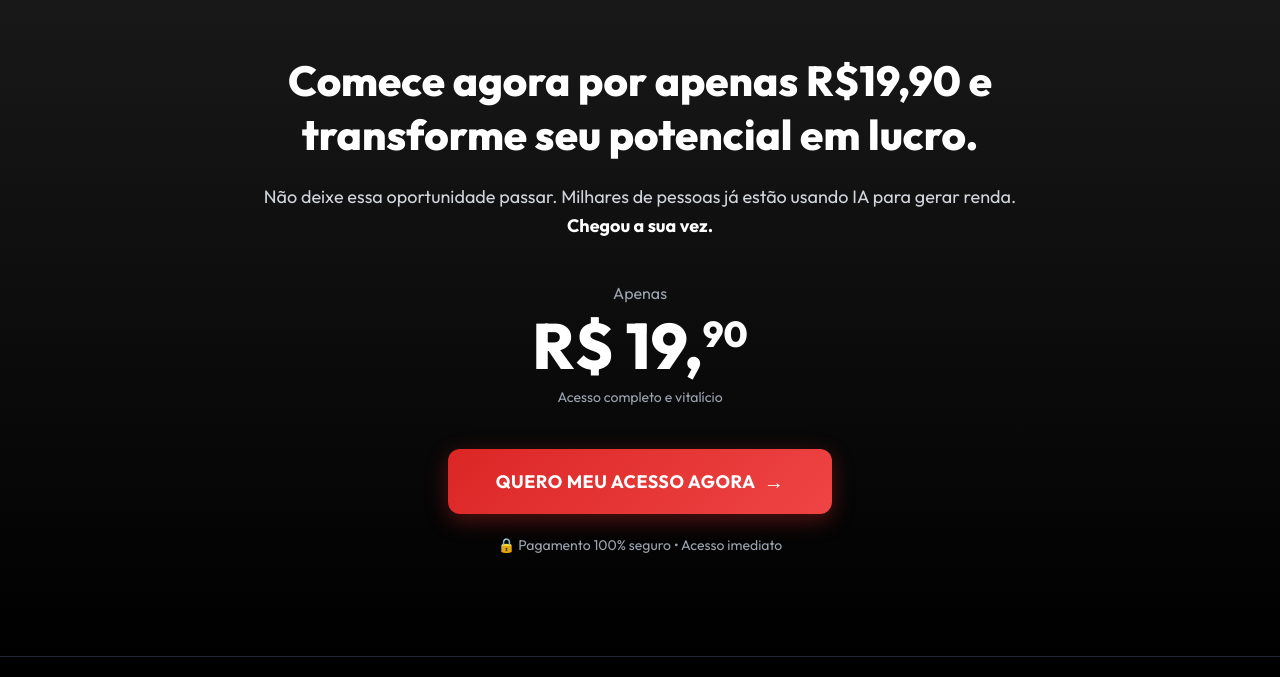
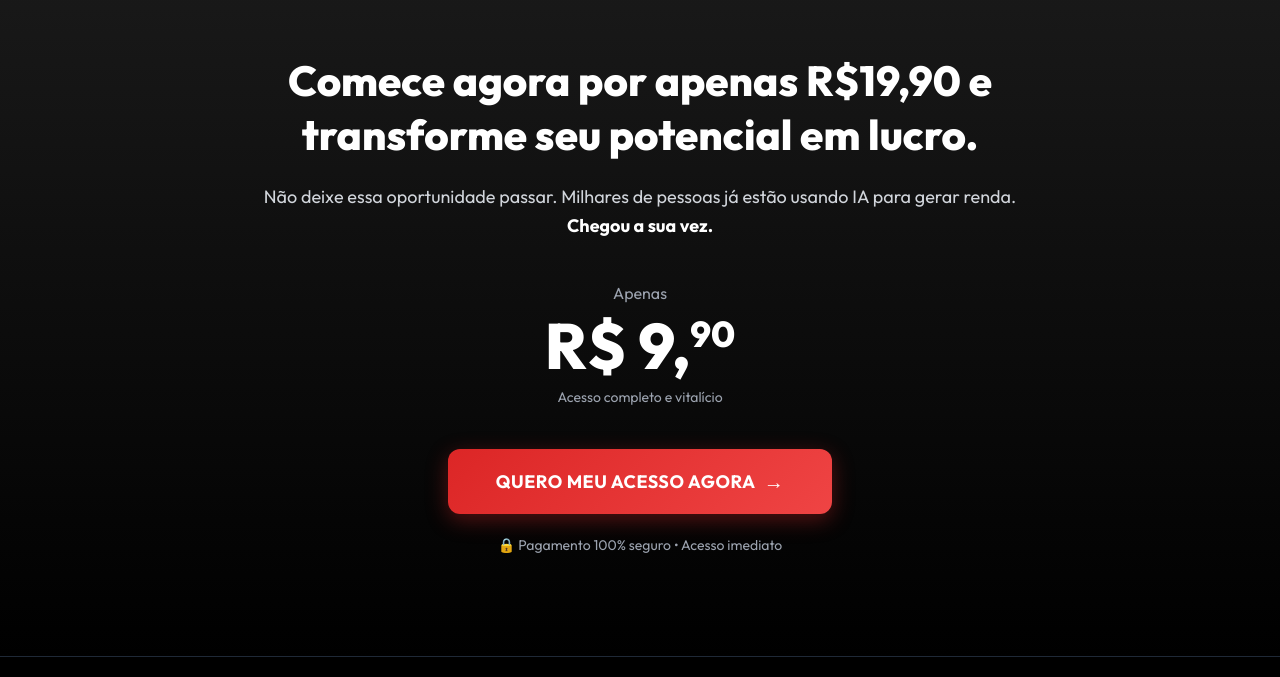
Before and after one commit to matheussousadeveloper/iaacademy, a plain HTML site: page index.html in a window 1280 px wide. Shown: the part 2796-3473 px from the top of the page. Drawn offline with Linux system fonts and the light colour scheme.

Commit message:
Update index.html

```diff
--- a/index.html
+++ b/index.html
@@ -180,7 +180,7 @@
                 </p>
                 <div class="cta-final-price">
                     <div class="price-label">Apenas</div>
-                    <div class="price-value">R$ 19,<sup>90</sup></div>
+                    <div class="price-value">R$ 9,<sup>90</sup></div>
                     <div class="price-info">Acesso completo e vitalício</div>
                 </div>
                 <button class="cta-button cta-primary cta-large pulse" aria-label="Garantir acesso por R$ 19,90">
@@ -207,4 +207,5 @@
 
     <script src="script.js"></script>
 </body>
+
 </html>
```
